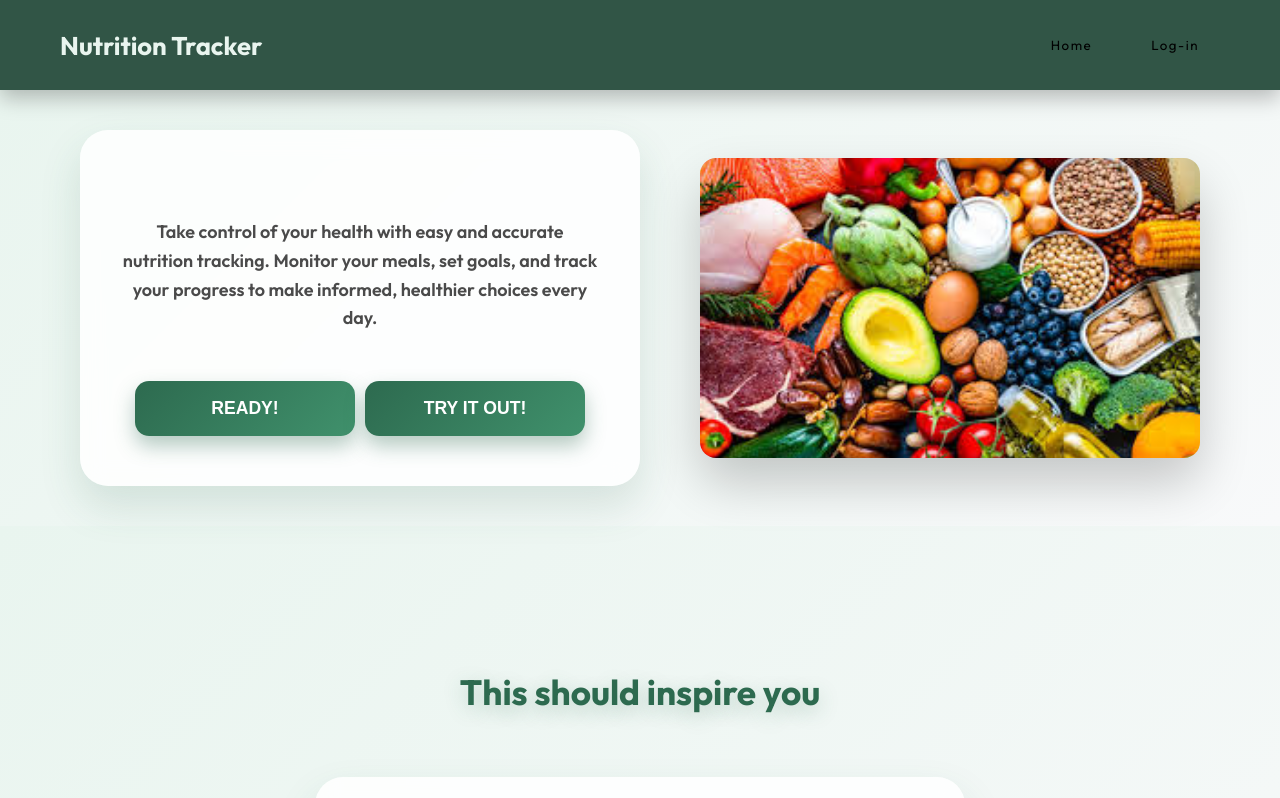
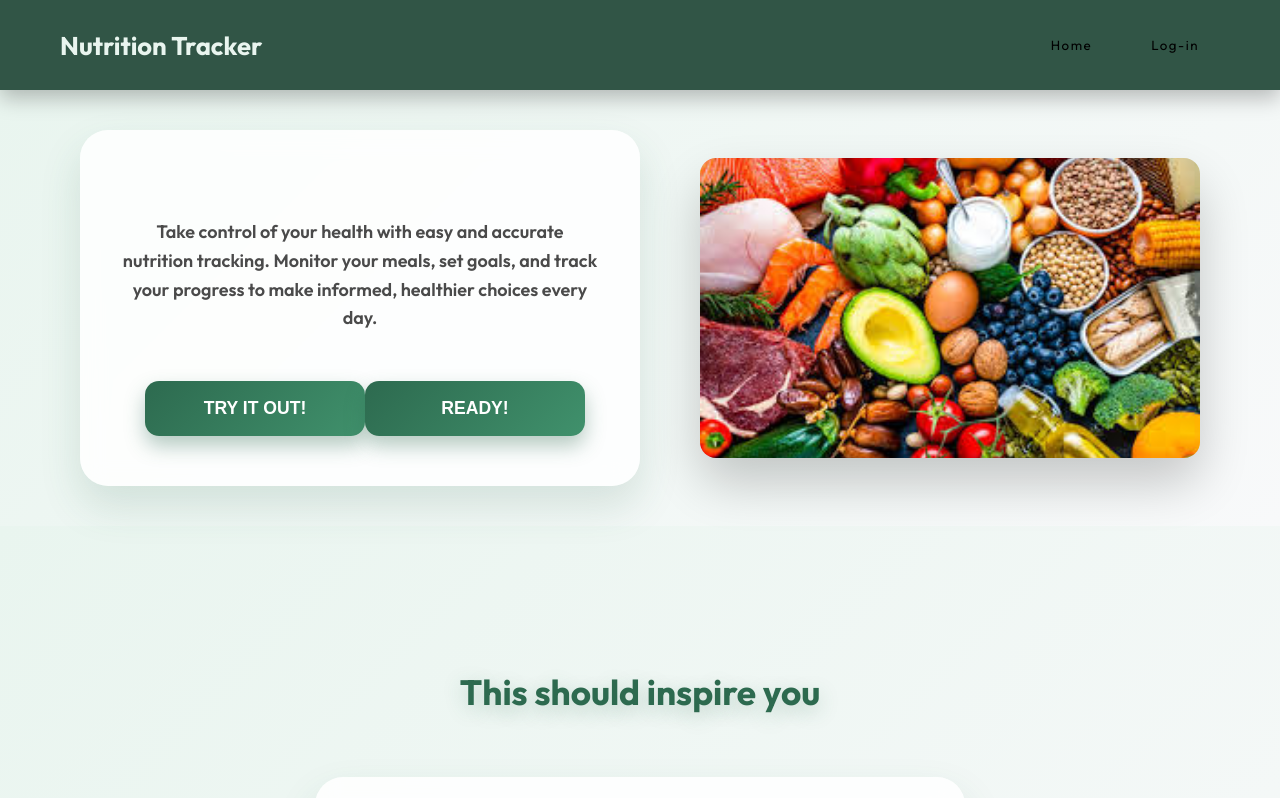
Before and after one commit to seb-is-developing/calorie-tracker, a React (Vite) app in the folder frontend/: page / in a window 1280 px wide. Shown: the top 798 px of the page. Built offline with nearby package versions, Linux system fonts and the light colour scheme; no server answers.

Commit message:
fix(styling) : reordering buttons

```diff
--- a/frontend/src/pages/Home/sections/heroSection.jsx
+++ b/frontend/src/pages/Home/sections/heroSection.jsx
@@ -17,16 +17,17 @@ export default function HeroSection() {
             tracking. Monitor your meals, set goals, and track your progress to
             make informed, healthier choices every day.
           </p>
-          <button onClick={handleClick} className="button-register">
-            READY!
-          </button>
-          <button
+           <button
             onClick={() => navigate(pathConfig.guestDashboard)}
             className="button-register"
             style={{ marginLeft: "10px" }}
           >
             TRY IT OUT!
           </button>
+          <button onClick={handleClick} className="button-register">
+            READY!
+          </button>
+
         </div>
       </div>
       <div className="image">
```
